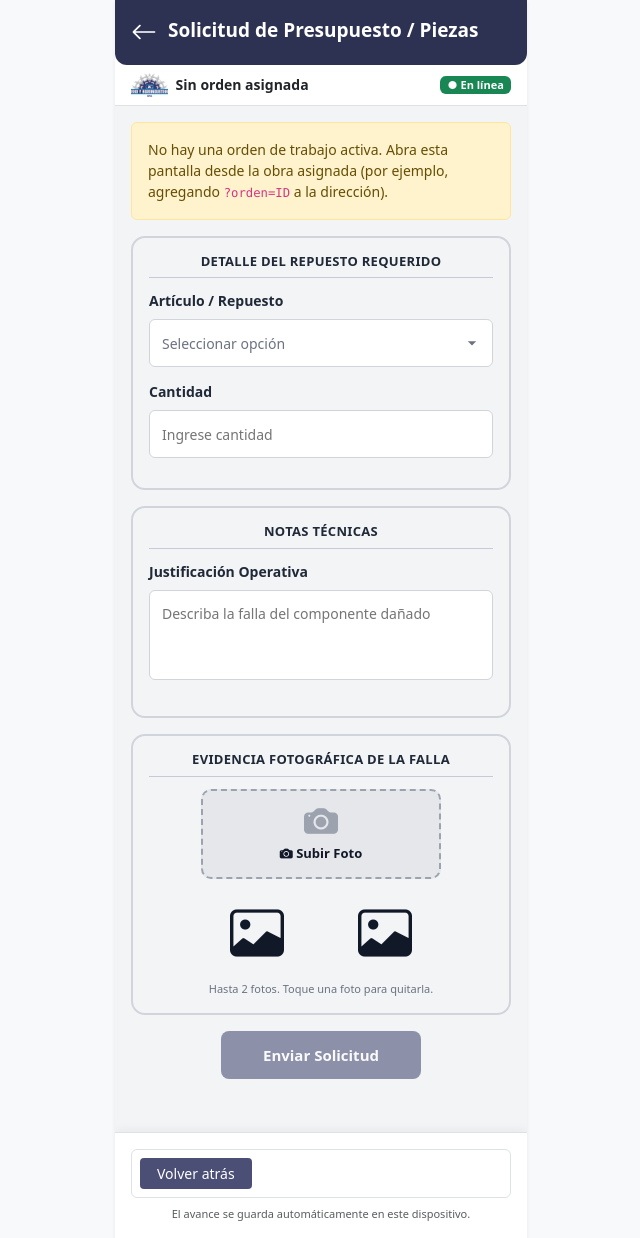
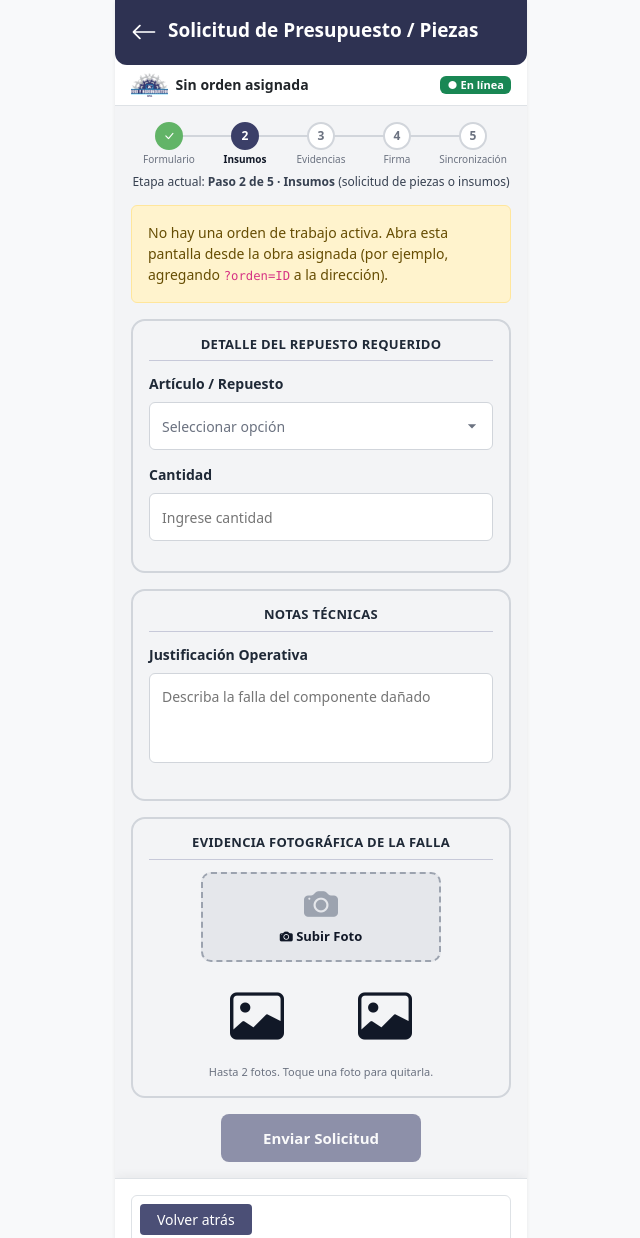
Before and after one commit to MarianMCPH/Proyecto-Gamma, a Django app: page /pwa/solicitudes/ in a window 1280 px wide. Shown: the whole page, without its empty margins (319-959 px from the left). Run offline with Django 5.2, Linux system fonts and the light colour scheme; data that the repository does not hold is empty.

Commit message:
PWA: etapas del servicio, revisión previa al cierre, cancelar solicitudes e insumos no catalogados

```diff
--- a/apps/pwa/templates/pwa/_faena_comun.html
+++ b/apps/pwa/templates/pwa/_faena_comun.html
@@ -1,10 +1,28 @@
 {% load static %}
 {% comment %}
-  Parte común de las pantallas solicitudes, evidencias, firma, sincronización:
+  Parte común de las pantallas de solicitudes, evidencias, firma y sincronización:
+  - muestra en qué etapa (paso) del servicio está el técnico
   - entrega al JS los datos de la orden actual (id, cliente, técnico, tipo)
   - deja la cookie CSRF lista para los envíos por fetch
   - avisa si no hay orden activa o si ya fue aprobada
 {% endcomment %}
+<link rel="stylesheet" href="{% static 'css/pasos_faena.css' %}">
+
+{% if paso_actual %}
+<nav class="pasos-faena" aria-label="Etapas del servicio">
+    <ol>
+        {% for numero, nombre in pasos %}
+            <li class="{% if numero < paso_actual %}hecho{% elif numero == paso_actual %}actual{% endif %}"
+                {% if numero == paso_actual %}aria-current="step"{% endif %}>
+                <span class="num">{% if numero < paso_actual %}<i class="bi bi-check-lg" aria-hidden="true"></i>{% else %}{{ numero }}{% endif %}</span>
+                <span class="txt">{{ nombre }}</span>
+            </li>
+        {% endfor %}
+    </ol>
+    <p class="pasos-texto">Etapa actual: <strong>Paso {{ paso_actual }} de {{ pasos|length }} · {{ nombre_paso }}</strong>{% if detalle_paso %} ({{ detalle_paso }}){% endif %}</p>
+</nav>
+{% endif %}
+
 <div hidden>{% csrf_token %}</div>
 {{ faena|json_script:"datos-faena" }}
 {% if not orden %}
--- a/apps/pwa/urls.py
+++ b/apps/pwa/urls.py
@@ -1,6 +1,6 @@
 from django.urls import path
 from .views import Formulario,Insumos,Solicitudes, Evidencias, FirmaMandante, SincronizacionFinal
-from .views import ApiSolicitud, ApiEvidencia, ApiCerrarFaena
+from .views import ApiSolicitud, ApiCancelarSolicitud, ApiEvidencia, ApiCerrarFaena
 
 app_name = 'pwa'
 
@@ -14,6 +14,7 @@ urlpatterns = [
 
     # API de la cola de sincronización offline (static/js/faena_store.js)
     path('api/solicitud/', ApiSolicitud.as_view(), name='api_solicitud'),
+    path('api/solicitud/cancelar/', ApiCancelarSolicitud.as_view(), name='api_cancelar_solicitud'),
     path('api/evidencia/', ApiEvidencia.as_view(), name='api_evidencia'),
     path('api/cerrar-faena/', ApiCerrarFaena.as_view(), name='api_cerrar_faena'),
 ]
--- a/apps/pwa/views.py
+++ b/apps/pwa/views.py
@@ -14,7 +14,7 @@ from django.views.generic import TemplateView
 from PIL import Image
 
 from apps.inventario.models import Material, MovimientoInventario
-from apps.obras.models import EvidenciaFotografica, FirmaDigital, OrdenTrabajo
+from apps.obras.models import Checklist, EvidenciaFotografica, FirmaDigital, OrdenTrabajo, Presupuesto
 
 
 class Formulario(TemplateView):
@@ -32,7 +32,17 @@ class Insumos(TemplateView):
 
 CLAVE_SESION_ORDEN = "pwa_orden_actual"
 ESTADOS_BLOQUEADOS = {"aprobada", "facturada"}
-MAX_FOTO_KB = 600            # la PWA comprime a ~250 KB; esto es un tope de seguridad
+MAX_FOTO_KB = 500            # requisito: fotos bajo 500 KB (la PWA las comprime antes de enviar)
+PREFIJO_SOLICITUD = "Solicitud desde terreno"       # marca los MovimientoInventario que son solicitudes
+PREFIJO_NO_CATALOGADO = "Insumo no catalogado"      # marca los Presupuesto creados desde la PWA
+
+PASOS_FAENA = [
+    (1, "Formulario"),
+    (2, "Insumos"),
+    (3, "Evidencias"),
+    (4, "Firma"),
+    (5, "Sincronización"),
+]
 
 
 def obtener_orden_actual(request):
@@ -90,46 +100,157 @@ def orden_bloqueada(orden):
 
 
 class OrdenPWAMixin:
-    """Agrega la orden actual y sus datos al contexto de las pantallas de la PWA."""
+    """Agrega la orden actual, sus datos y la etapa del servicio al contexto de las pantallas de la PWA."""
+
+    paso_actual = None
+    detalle_paso = ""
 
     def get_context_data(self, **kwargs):
         context = super().get_context_data(**kwargs)
         orden = obtener_orden_actual(self.request)
         context["orden"] = orden
         context["faena"] = datos_faena(orden)
+        context["pasos"] = PASOS_FAENA
+        context["paso_actual"] = self.paso_actual
+        context["nombre_paso"] = dict(PASOS_FAENA).get(self.paso_actual, "")
+        context["detalle_paso"] = self.detalle_paso
         return context
+
+
+def formato_cantidad(valor):
+    """Decimal('2.00') -> '2', Decimal('0.50') -> '0.5'."""
+    return f"{valor.normalize():f}" if valor is not None else "0"
+
+
+def estado_solicitud(valor):
+    """Mismo criterio que la bandeja de Bodega (inventario/views.py)."""
+    v = (valor or "pendiente").strip().lower()
+    if v in {"aprobada", "aprobadas", "despachada", "despachadas"}:
+        return "aprobada", "Aprobada"
+    if v in {"rechazada", "rechazadas"}:
+        return "rechazada", "Rechazada"
+    return "pendiente", "Pendiente"
+
+
+def solicitudes_de_orden(orden):
+    """Solicitudes hechas desde la PWA para una orden: del catálogo (MovimientoInventario) y no catalogadas (Presupuesto)."""
+    if orden is None:
+        return []
+    filas = []
+    movimientos = (MovimientoInventario.objects.select_related("material")
+                   .filter(orden=orden, motivo__startswith=PREFIJO_SOLICITUD))
+    for m in movimientos:
+        slug, label = estado_solicitud(m.estado_validacion)
+        filas.append({
+            "uuid_sync": m.uuid_sync or "",
+            "codigo": f"#SOL-{m.pk}",
+            "articulo": m.material.nombre,
+            "cantidad": f"{formato_cantidad(m.cantidad)} {m.material.unidad_medida}",
+            "estado": slug, "estado_label": label,
+            "fecha": m.fecha,
+        })
+    for p in Presupuesto.objects.filter(orden=orden, descripcion__startswith=PREFIJO_NO_CATALOGADO):
+        slug, label = estado_solicitud(p.estado)
+        nombre = p.descripcion.split("·", 1)[0].replace(PREFIJO_NO_CATALOGADO + ":", "").strip()
+        cantidad = ""
+        for parte in p.descripcion.split("·"):
+            if parte.strip().startswith("Cantidad:"):
+                cantidad = parte.split(":", 1)[1].strip()
+        filas.append({
+            "uuid_sync": p.uuid_sync or "",
+            "codigo": f"#PRE-{p.pk}",
+            "articulo": f"{nombre} (no catalogado)",
+            "cantidad": cantidad,
+            "estado": slug, "estado_label": label,
+            "fecha": None,
+        })
+    return filas
 
 
 class Solicitudes(OrdenPWAMixin, TemplateView):
 
     template_name = 'pwa/solicitudes_insumos.html'
+    paso_actual = 2
+    detalle_paso = "solicitud de piezas o insumos"
 
     def get_context_data(self, **kwargs):
         context = super().get_context_data(**kwargs)
         context["materiales"] = Material.objects.order_by("nombre")
+        context["mis_solicitudes"] = solicitudes_de_orden(context["orden"])
         return context
 
 
 class Evidencias(OrdenPWAMixin, TemplateView):
 
     template_name = 'pwa/evidencia_fotografica.html'
+    paso_actual = 3
 
 
 class FirmaMandante(OrdenPWAMixin, TemplateView):
 
     template_name = 'pwa/firma_mandante.html'
+    paso_actual = 4
+
+
+def nombre_archivo(evidencia):
+    return (evidencia.url_imagen.name or "").rsplit("/", 1)[-1]
+
+
+def verificar_orden(orden):
+    """Revisión previa al cierre: checklist, materiales, fotos y firma registrados en la base de datos."""
+    # Checklist de la orden
+    checklist = (Checklist.objects.filter(orden=orden).prefetch_related("detalles")
+                 .order_by("-id").first())
+    if checklist is None:
+        v_checklist = {"ok": False, "texto": "Sin registrar"}
+    else:
+        detalles = list(checklist.detalles.all())
+        faltan = [d for d in detalles if d.obligatorio and not (d.resultado or "").strip()]
+        if faltan:
+            v_checklist = {"ok": False, "texto": f"Incompleto: faltan {len(faltan)} ítems obligatorios"}
+        else:
+            v_checklist = {"ok": True, "texto": f"Completado ({len(detalles)} ítems)"}
+
+    # Materiales consumidos: movimientos de la orden que no son solicitudes ni rechazados
+    materiales = (MovimientoInventario.objects.filter(orden=orden)
+                  .exclude(motivo__startswith=PREFIJO_SOLICITUD)
+                  .exclude(estado_validacion__iexact="rechazada").count())
+    v_materiales = ({"ok": True, "texto": f"{materiales} registro(s) de consumo"} if materiales
+                    else {"ok": False, "texto": "Sin registrar"})
+
+    # Fotos (Paso 3): la PWA guarda el tipo en el nombre del archivo
+    nombres = [nombre_archivo(e) for e in EvidenciaFotografica.objects.filter(orden=orden)]
+    antes = sum(1 for n in nombres if n.startswith("antes_"))
+    despues = sum(1 for n in nombres if n.startswith("despues_"))
+    v_fotos = {"ok": bool(antes and despues),
+               "texto": f"{antes} antes · {despues} después" if (antes or despues) else "Sin fotos adjuntas"}
+
+    # Firma (Paso 4)
+    firma = FirmaDigital.objects.filter(orden=orden).first()
+    v_firma = ({"ok": True, "texto": f"Registrada: {firma.nombre_firmante}"} if firma
+               else {"ok": False, "texto": "Sin firma del mandante"})
+
+    return firma, [
+        {"nombre": "Checklist técnico", **v_checklist},
+        {"nombre": "Materiales utilizados", **v_materiales},
+        {"nombre": "Fotografías (antes y después)", **v_fotos},
+        {"nombre": "Firma del mandante", **v_firma},
+    ]
 
 
 class SincronizacionFinal(OrdenPWAMixin, TemplateView):
 
     template_name = 'pwa/sincronizacion_faena.html'
+    paso_actual = 5
 
     def get_context_data(self, **kwargs):
         context = super().get_context_data(**kwargs)
         orden = context["orden"]
-        firma = FirmaDigital.objects.filter(orden=orden).first() if orden else None
+        firma, verificacion = verificar_orden(orden) if orden else (None, [])
         context["firma"] = firma
+        context["verificacion"] = verificacion
         context["cierre_registrado"] = bool(firma and orden.fecha_cierre)
+        context["estado_orden"] = orden.get_estado_display() if orden else ""
         return context
 
 
@@ -211,19 +332,19 @@ class EnvioPWAView(View):
 
 
 class ApiSolicitud(EnvioPWAView):
-    """Solicitud de repuesto desde terreno -> MovimientoInventario pendiente (la ve Bodega en inventario/)."""
+    """Solicitud desde terreno.
+    - Artículo del catálogo -> MovimientoInventario pendiente (la ve Bodega en inventario/).
+    - Insumo que no está en el catálogo -> Presupuesto pendiente (requerimiento adicional de la orden).
+    """
 
     def procesar(self, request, payload):
         uuid_sync = uuid_valido(payload.get("uuid_sync"))
-        existente = MovimientoInventario.objects.filter(uuid_sync=uuid_sync).first()
+        existente = (MovimientoInventario.objects.filter(uuid_sync=uuid_sync).first()
+                     or Presupuesto.objects.filter(uuid_sync=uuid_sync).first())
         if existente:
             return {"id": existente.pk, "duplicado": True}
 
         orden = orden_para_envio(payload)
-        try:
-            material = Material.objects.get(pk=int(payload.get("material")))
-        except (TypeError, ValueError, Material.DoesNotExist):
-            raise ErrorEnvio("El artículo solicitado no existe en el catálogo.")
         try:
             cantidad = Decimal(str(payload.get("cantidad")))
         except (InvalidOperation, TypeError):
@@ -233,31 +354,74 @@ class ApiSolicitud(EnvioPWAView):
         justificacion = (payload.get("justificacion") or "").strip()
         if not justificacion:
             raise ErrorEnvio("Falta la justificación de la solicitud.")
-
         fotos = payload.get("fotos") or []
         if len(fotos) > 2:
             raise ErrorEnvio("Se permiten hasta 2 fotos por solicitud.")
 
-        usuario = request.user if request.user.is_authenticated else orden.tecnico
-        mov = MovimientoInventario.objects.create(
-            material=material,
-            orden=orden,
-            usuario=usuario,
-            uuid_sync=uuid_sync,
-            tipo_mov="consumo",
-            cantidad=cantidad,
-            motivo=f"Solicitud desde terreno: {justificacion}"[:255],
-            estado_validacion="pendiente",
-        )
+        nombre_otro = (payload.get("material_otro") or "").strip()
+        if nombre_otro:
+            unidad = (payload.get("unidad_otro") or "un").strip()[:20]
+            registro = Presupuesto.objects.create(
+                orden=orden,
+                uuid_sync=uuid_sync,
+                descripcion=(f"{PREFIJO_NO_CATALOGADO}: {nombre_otro[:120]} · Cantidad: {formato_cantidad(cantidad)} {unidad}"
+                             f" · Justificación: {justificacion}"),
+                monto_estimado=Decimal("0"),
+                estado="pendiente",
+            )
+            codigo = f"PRE-{registro.pk}"
+        else:
+            try:
+                material = Material.objects.get(pk=int(payload.get("material")))
+            except (TypeError, ValueError, Material.DoesNotExist):
+                raise ErrorEnvio("El artículo solicitado no existe en el catálogo.")
+            usuario = request.user if request.user.is_authenticated else orden.tecnico
+            if usuario is None:
+                raise ErrorEnvio("La orden no tiene técnico asignado.")
+            registro = MovimientoInventario.objects.create(
+                material=material,
+                orden=orden,
+                usuario=usuario,
+                uuid_sync=uuid_sync,
+                tipo_mov="consumo",
+                cantidad=cantidad,
+                motivo=f"{PREFIJO_SOLICITUD}: {justificacion}"[:255],
+                estado_validacion="pendiente",
+            )
+            codigo = f"SOL-{registro.pk}"
 
-        # Fotos de la falla: quedan como evidencia de la orden (archivo con prefijo "falla_SOL-<id>")
+        # Fotos de la falla: quedan como evidencia de la orden (archivo con prefijo "falla_<codigo>")
         for i, foto in enumerate(fotos, start=1):
             archivo, peso_kb = imagen_desde_data_url(foto.get("dataUrl") if isinstance(foto, dict) else foto,
-                                                     f"falla_SOL-{mov.pk}_{i}.jpg")
+                                                     f"falla_{codigo}_{i}.jpg")
             EvidenciaFotografica.objects.create(
                 orden=orden, uuid_sync=f"{uuid_sync[:58]}-f{i}", url_imagen=archivo, peso_kb=peso_kb,
             )
-        return {"id": mov.pk, "codigo": f"#SOL-{mov.pk}"}
+        return {"id": registro.pk, "codigo": f"#{codigo}"}
+
+
+class ApiCancelarSolicitud(EnvioPWAView):
+    """Cancela una solicitud que Bodega todavía no revisa.
+    Una solicitud pendiente aún no mueve stock (el stock se rebaja al aprobarla), por eso se elimina.
+    """
+
+    def procesar(self, request, payload):
+        uuid_sync = uuid_valido(payload.get("uuid_sync"))
+        registro = (MovimientoInventario.objects.filter(uuid_sync=uuid_sync, motivo__startswith=PREFIJO_SOLICITUD).first()
+                    or Presupuesto.objects.filter(uuid_sync=uuid_sync, descripcion__startswith=PREFIJO_NO_CATALOGADO).first())
+        if registro is None:
+            return {"cancelada": True, "ya_no_existia": True}
+        estado = registro.estado_validacion if isinstance(registro, MovimientoInventario) else registro.estado
+        slug, label = estado_solicitud(estado)
+        if slug != "pendiente":
+            raise ErrorEnvio(f"La solicitud ya fue {label.lower()} por Bodega y no se puede cancelar.", status=409)
+        if registro.orden and orden_bloqueada(registro.orden):
+            raise ErrorEnvio("La orden ya fue aprobada y no admite cambios.", status=409)
+        for ev in EvidenciaFotografica.objects.filter(uuid_sync__startswith=f"{uuid_sync[:58]}-f"):
+            ev.url_imagen.delete(save=False)
+            ev.delete()
+        registro.delete()
+        return {"cancelada": True}
 
 
 class ApiEvidencia(EnvioPWAView):
@@ -276,9 +440,14 @@ class ApiEvidencia(EnvioPWAView):
         bloque = int(payload.get("bloque") or 1)
         # El tipo y el bloque quedan en el nombre del archivo: el modelo no tiene un campo para eso
         archivo, peso_kb = imagen_desde_data_url(payload.get("dataUrl"), f"{tipo}_OT-{orden.pk}_b{bloque}.jpg")
-        ev = EvidenciaFotografica.objects.create(
-            orden=orden, uuid_sync=uuid_sync, url_imagen=archivo, peso_kb=peso_kb,
-        )
+        datos = {"orden": orden, "uuid_sync": uuid_sync, "url_imagen": archivo, "peso_kb": peso_kb}
+        # Si el grupo agrega estos campos al modelo, se llenan solos (hoy no existen)
+        campos = {f.name for f in EvidenciaFotografica._meta.get_fields()}
+        if "tipo" in campos:
+            datos["tipo"] = tipo
+        if "descripcion" in campos:
+            datos["descripcion"] = (payload.get("observacion") or "").strip()
+        ev = EvidenciaFotografica.objects.create(**datos)
         return {"id": ev.pk}
 
 
--- /dev/null
+++ b/static/css/pasos_faena.css
@@ -0,0 +1,23 @@
+/* =================================================
+   Indicador de etapas del servicio (Paso 1 a 5)
+   Usado por solicitudes, evidencias, firma y sincronización (_faena_comun.html)
+   ================================================= */
+.pasos-faena { margin: 0 0 14px 0; }
+.pasos-faena ol {
+    display: flex; justify-content: space-between; list-style: none;
+    margin: 0; padding: 0; position: relative;
+}
+.pasos-faena ol::before {            /* línea que une los pasos */
+    content: ""; position: absolute; top: 13px; left: 10%; right: 10%;
+    height: 2px; background: #D1D5DB; z-index: 0;
+}
+.pasos-faena li { flex: 1; display: flex; flex-direction: column; align-items: center; position: relative; z-index: 1; }
+.pasos-faena .num {
+    width: 28px; height: 28px; border-radius: 50%; display: flex; align-items: center; justify-content: center;
+    background: #FFFFFF; border: 2px solid #D1D5DB; color: #6B7280; font-size: 12px; font-weight: 700;
+}
+.pasos-faena .txt { font-size: 10px; color: #6B7280; margin-top: 4px; text-align: center; line-height: 1.1; }
+.pasos-faena li.hecho .num { background: #62B467; border-color: #62B467; color: #FFFFFF; }
+.pasos-faena li.actual .num { background: #3b3f68; border-color: #3b3f68; color: #FFFFFF; }
+.pasos-faena li.actual .txt { color: #111827; font-weight: 700; }
+.pasos-texto { margin: 8px 0 0 0; font-size: 12px; color: #374151; text-align: center; }
```
